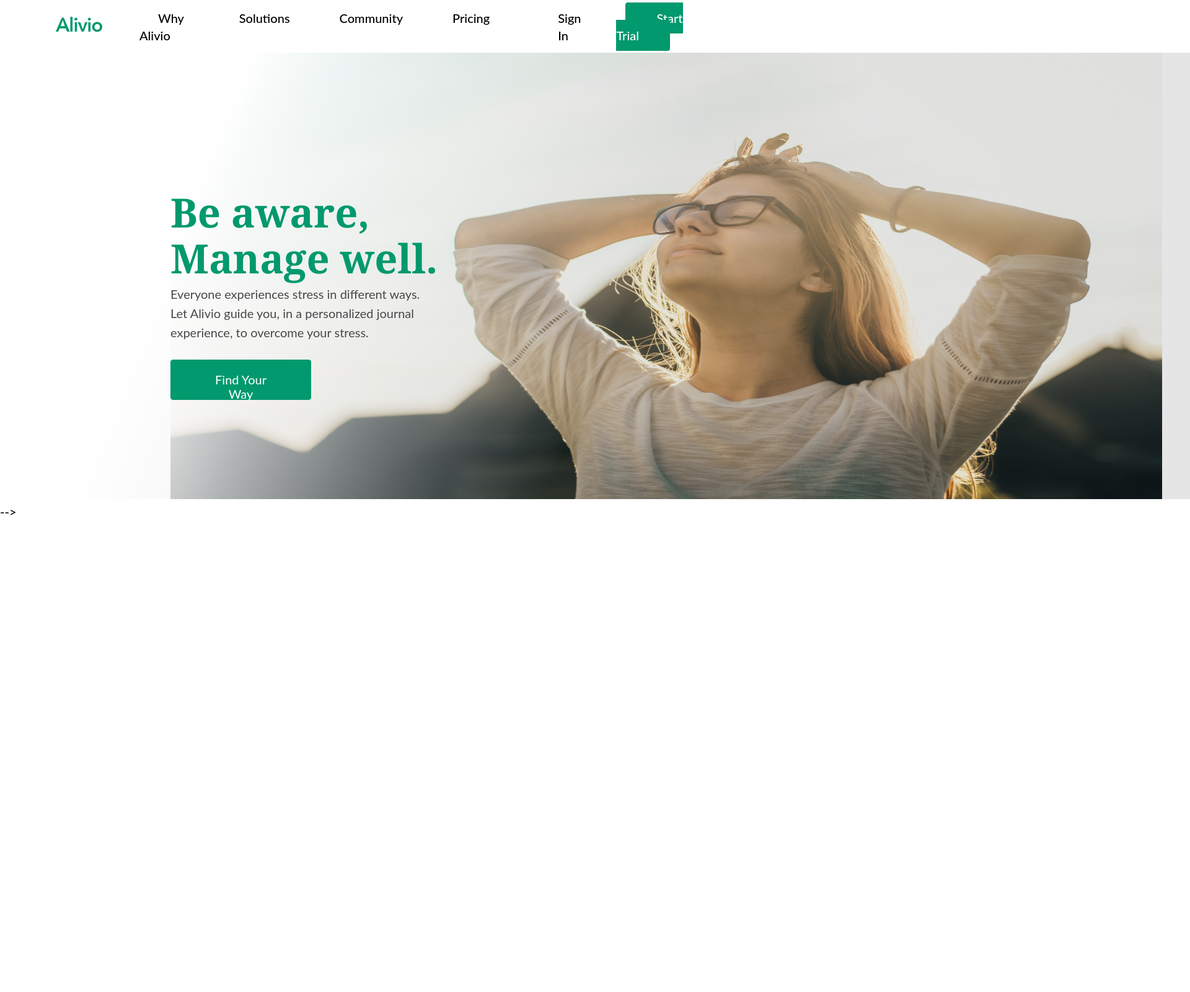
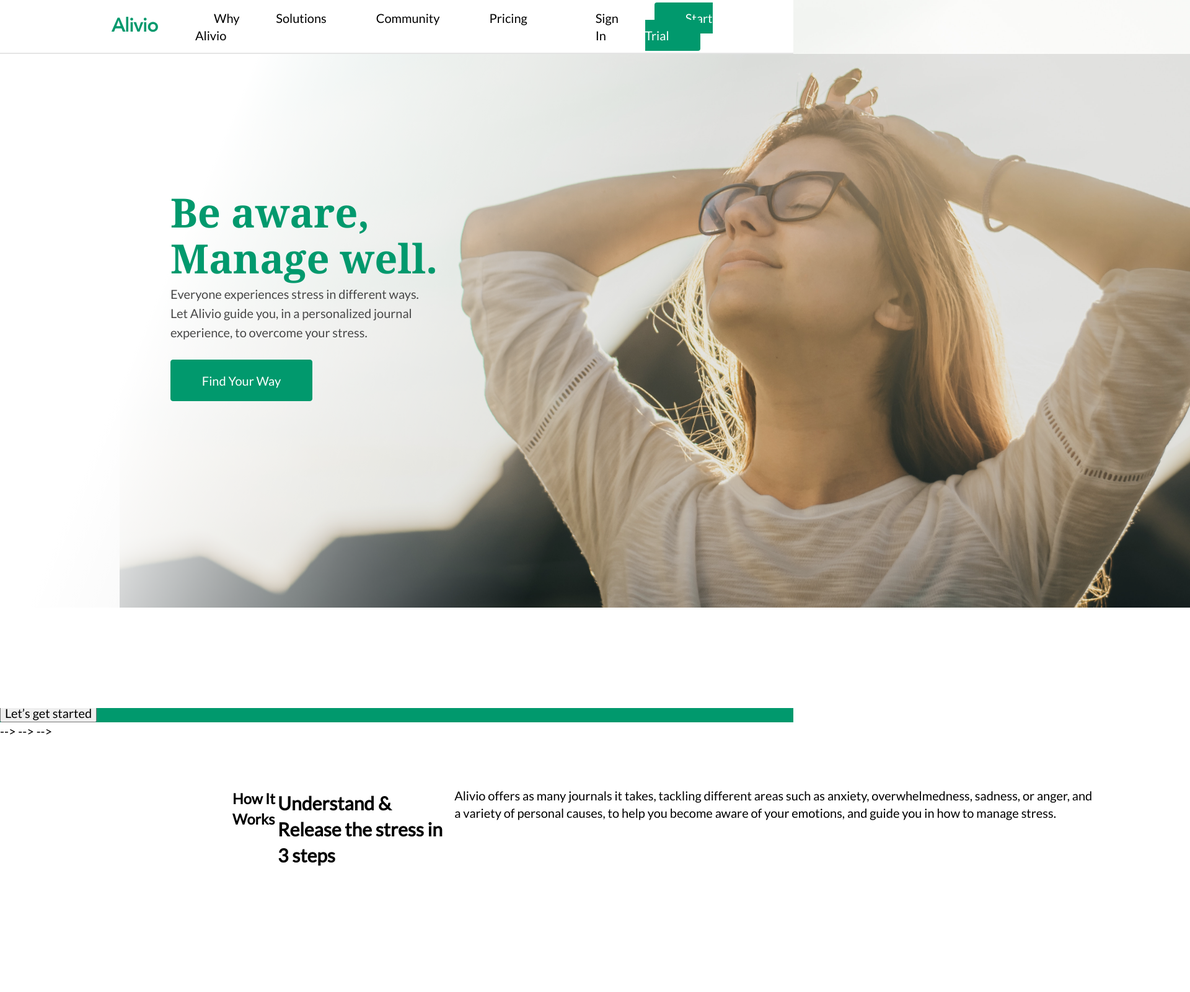
Before and after one commit to AnnaSadova/alivio, a website: page index.html in a window 1280 px wide. Shown: the top 1600 px of the page at 62% size, 1920 px wide, since content can reach past the window. Before the commit the page ends 839 px from the top, so only its background shows below. Drawn offline with Linux system fonts and the light colour scheme.

Commit message:
info block has been added

```diff
--- a/css/header.css
+++ b/css/header.css
@@ -32,17 +32,18 @@ body {
     height: 85px;
     justify-content: space-around;
     align-items: center;
-
+    border-bottom: 2px solid  rgba(0, 0, 0, 0.1);
+    background-color: #ffffff;
 
 }
 
 .alivio a{
     text-decoration: none;
     color: var(--secondary-text-color);
-    font-size: 30px;
+    font-size: 1.5em;
     font-family: "avenir_ff";
     font-weight: 600;
-    margin-left: 90px;
+    margin-left: 180px;
 }
 
 .nav-elements {
--- a/css/info.css
+++ b/css/info.css
@@ -0,0 +1,35 @@
+.info{
+    position: absolute;
+    top: 980px;
+    bottom: 51px;
+    z-index: 1;
+    background-color: #ffffff;
+}
+
+.wrapper{
+    margin: 169px 275px 0;
+    display: flex;
+    justify-content: space-between;
+
+
+}
+.intro-info{
+    display: flex;
+    justify-content: space-between;
+    position: absolute;
+width: 1391px;
+height: 327px;
+padding: 100px;
+
+
+}
+
+.box{
+    padding: 40px;
+    font-size: 25px;
+    border: 1px solid black;
+    width: 441px;
+    height: 856px;
+    margin-top: 468px;
+
+}
--- a/css/intro.css
+++ b/css/intro.css
@@ -3,18 +3,17 @@
     display: inline-block;
     background: linear-gradient(112.58deg, #FFFFFF 18.15%, rgba(255, 255, 255, 0) 53.07%), rgba(0, 0, 0, 0.1);
     width: 1920px;
-    height: 90vh;
+    height: 895px;
     left: 0px;
 }
 
 .intro-img{
-    position: relative;
-    z-index: -1;
-    display: block;
-    width: 1600px;
-    height: 90vh;
-    left: 0px;
-    margin-left: 275px;
+    position: absolute;
+width: 1920px;
+height: 1184px;
+left: 193px;
+top: -103px;
+z-index: -2;
 
 }
 
@@ -40,7 +39,7 @@ width: 420px;
 height: 123px;
 left: 275px;
 top: 439px;
-font-family: 'Lato';
+font-family: 'Lato', sans-serif;
 font-style: normal;
 font-weight: 400;
 font-size: 20px;
@@ -54,8 +53,8 @@ color: #484848;
     display: flex;
 flex-direction: column;
 align-items: center;
-    padding: 20px 50px;
-    gap: 30px;
+justify-content: center;
+
 
 position: absolute;
 width: 227px;
--- a/css/video.css
+++ b/css/video.css
@@ -0,0 +1,4 @@
+.video{
+    top:2586px;
+    background-color: #01996D;
+}
--- a/index.html
+++ b/index.html
@@ -12,7 +12,10 @@
     <link rel="stylesheet" href="./css/product.css"/>
     <link rel="stylesheet" href="./css/footer.css"/>
     <link rel="stylesheet" href="./css/normalize.css"/>
-</head>
+    <link rel="preconnect" href="https://fonts.googleapis.com">
+    <link rel="preconnect" href="https://fonts.googleapis.com">
+    <link rel="preconnect" href="https://fonts.gstatic.com" crossorigin>
+    <link href="https://fonts.googleapis.com/css2?family=Lato&display=swap" rel="stylesheet"></head>
 <body>
     <header class="container">
       <div class="alivio">
@@ -35,29 +38,29 @@
       <img class="intro-img" src="/img/intro.jpg">
       <h1>Be aware, <br> Manage well.</h1>
       <p>Everyone experiences stress in different ways. <br> Let Alivio guide you, in a personalized journal experience, to overcome your stress.</p>
-      <button class="intro-button">Find Your Way</button>
+      <a class="intro-button">Find Your Way</a>
     </section>
-    <!-- <section class="info">
+     <section class="info">
       <div class="wrapper">
-        <div class="box">
+        <div class="intro-info">
           <h3>How It Works</h3>
           <h2>Understand & Release the stress in 3 steps</h2>
           <p>Alivio offers as many journals it takes, tackling different areas such as anxiety, overwhelmedness, sadness, or anger, and a variety of personal causes, to help you become aware of your emotions, and guide you in how to manage stress.</p>
-          <img src="#" alt=""/>
+
         </div>
-        <div class="box">
+        <div class="box box-01">
           <h2>01</h2>
           <h3>Personalize</h3>
           <p>Answer a quick survey about how you express yourself, what causes you stress, and what area would you like to work on. This way, we can fully personalize your journal!</p>
           <img src="#" alt=""/>
         </div>
-        <div class="box">
+        <div class="box box-02">
           <h2>02</h2>
           <h3>Write & Understand</h3>
           <p>Write, draw, reflect, understand. Alivio will guide you through the prompts and will help you manage your stress!</p>
           <img src="#" alt=""/>
         </div>
-        <div class="box">
+        <div class="box box-03">
           <h2>03</h2>
           <h3>Alivio!</h3>
           <p>Now you are aware, and have a way to manage and overcome your own stress.
@@ -65,7 +68,7 @@
           <img src="#" alt=""/>
         </div>
       </div>
-    </section>
+     </section>
     <section class="video">
       <h2>Let's hear about Kayla's success story</h2>
       <h3>See how well Alivio works in a real customer’s life.</h3>
@@ -73,7 +76,7 @@
       <img src="#" alt=""/>
       <img src="#" alt=""/>
     </section>
-    <section class="product">
+    <!-- <section class="product">
       <img src="#" alt=""/>
       <h3>Our product</h3>
       <h2>You tell us your stress,
@@ -108,6 +111,6 @@
       <h2>Discover our solutions</h2>
       <button></button>
       <button></button>
-    </footer> --> -->
-</body>
+    </footer> --> --> -->
+</body> -->
 </html>
```
Lines whose indentation alone changed are shown as unchanged.
